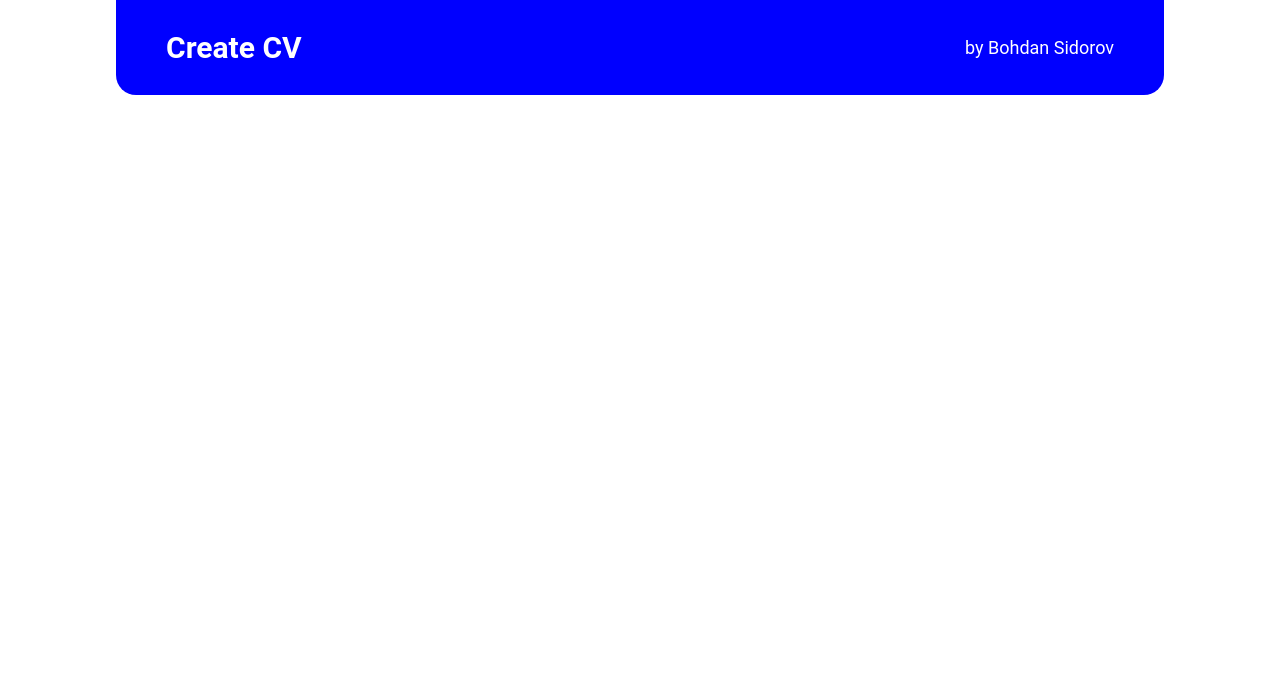
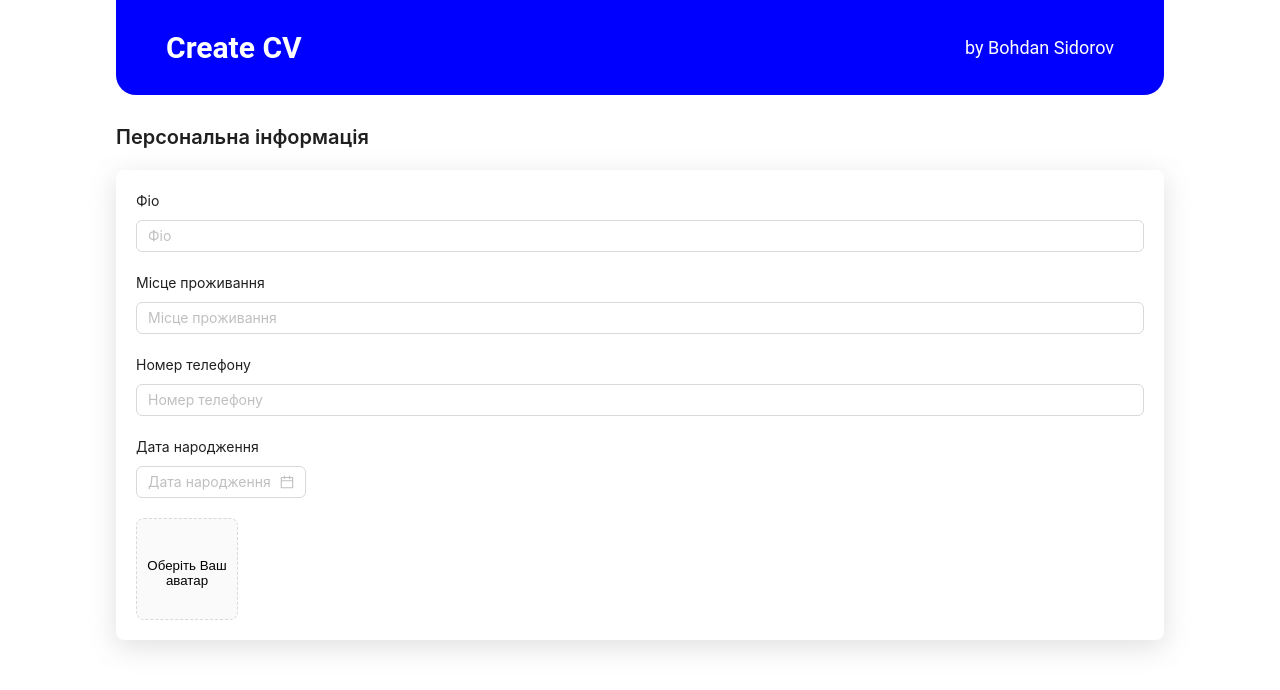
Before and after one commit to freecree/create-cv, a React app: page / in a window 1280 px wide. Shown: the top 690 px of the page. Built offline with nearby package versions, Linux system fonts and the light colour scheme.

Commit message:
feat: add personal info block layout

```diff
--- a/package.json
+++ b/package.json
@@ -15,6 +15,7 @@
   "dependencies": {
     "@types/react": "^18.2.48",
     "@types/react-dom": "^18.2.18",
+    "antd": "^5.13.3",
     "html-webpack-plugin": "^5.6.0",
     "react": "^18.2.0",
     "react-dom": "^18.2.0",
--- a/src/components/App.tsx
+++ b/src/components/App.tsx
@@ -1,3 +1,4 @@
+import CVForm from './cv-form/CVForm';
 import Header from './header/Header';
 import styled from 'styled-components';
 
@@ -12,6 +13,7 @@ function App() {
   return (
     <AppWrapper>
       <Header />
+      <CVForm />
     </AppWrapper>
   );
 }
--- /dev/null
+++ b/src/components/avatar-upload/AvatarUpload.tsx
@@ -0,0 +1,69 @@
+import { useState } from 'react';
+import { Upload, message } from 'antd';
+import { LoadingOutlined } from '@ant-design/icons';
+import type { GetProp, UploadProps } from 'antd';
+
+type FileType = Parameters<GetProp<UploadProps, 'beforeUpload'>>[0];
+
+function AvatarUpload() {
+  const [loading, setLoading] = useState(false);
+  const [imageUrl, setImageUrl] = useState<string>();
+
+  const getBase64 = (img: FileType, callback: (url: string) => void) => {
+    const reader = new FileReader();
+    reader.addEventListener('load', () => callback(reader.result as string));
+    reader.readAsDataURL(img);
+  };
+
+  const beforeUpload = (file: FileType) => {
+    const isJpgOrPng = file.type === 'image/jpeg' || file.type === 'image/png';
+    if (!isJpgOrPng) {
+      message.error('You can only upload JPG/PNG file!');
+    }
+    const isLt2M = file.size / 1024 / 1024 < 2;
+    if (!isLt2M) {
+      message.error('Image must smaller than 2MB!');
+    }
+    return isJpgOrPng && isLt2M;
+  };
+
+  const handleChange: UploadProps['onChange'] = (info) => {
+    if (info.file.status === 'uploading') {
+      setLoading(true);
+      return;
+    }
+    if (info.file.status === 'done') {
+      // Get this url from response in real world.
+      getBase64(info.file.originFileObj as FileType, (url) => {
+        setLoading(false);
+        setImageUrl(url);
+      });
+    }
+  };
+  const uploadButton = (
+    <button style={{ border: 0, background: 'none' }} type='button'>
+      {loading ? <LoadingOutlined /> : ''}
+      <div style={{ marginTop: 8 }}>Оберіть Ваш аватар</div>
+    </button>
+  );
+
+  return (
+    <Upload
+      name='avatar'
+      listType='picture-card'
+      className='avatar-uploader'
+      showUploadList={false}
+      beforeUpload={beforeUpload}
+      onChange={handleChange}
+      action='https://run.mocky.io/v3/435e224c-44fb-4773-9faf-380c5e6a2188'
+    >
+      {imageUrl ? (
+        <img src={imageUrl} alt='avatar' style={{ width: '100%' }} />
+      ) : (
+        uploadButton
+      )}
+    </Upload>
+  );
+}
+
+export default AvatarUpload;
--- /dev/null
+++ b/src/components/cv-form/CVForm.tsx
@@ -0,0 +1,17 @@
+import { Form } from 'antd';
+import PersonalInfo from '../personal-info/PersonalInfo';
+
+function CVForm() {
+  return (
+    <Form
+      name='cv-form'
+      style={{ marginTop: '20px' }}
+      initialValues={{ remember: true }}
+      autoComplete='off'
+    >
+      <PersonalInfo />
+    </Form>
+  );
+}
+
+export default CVForm;
--- /dev/null
+++ b/src/components/personal-info/PersonalInfo.tsx
@@ -0,0 +1,47 @@
+import { Form, Input, DatePicker, Space } from 'antd';
+import type { DatePickerProps } from 'antd';
+import { FormSectionWrapper } from '../styles/FormSectionWrapper';
+import { FormSectionTitle } from '../styles/FormSectionTitle';
+import { FormInputLabel } from '../styles/FormInputLable';
+import AvatarUpload from '../avatar-upload/AvatarUpload';
+
+function PersonalInfo() {
+  const onChange: DatePickerProps['onChange'] = (date, dateString) => {
+    console.log(date, dateString);
+  };
+
+  return (
+    <div>
+      <FormSectionTitle level={2}>Персональна інформація</FormSectionTitle>
+      <FormSectionWrapper>
+        <Form.Item>
+          <FormInputLabel>Фіо</FormInputLabel>
+          <Input placeholder='Фіо' />
+        </Form.Item>
+        <Form.Item>
+          <FormInputLabel>Місце проживання</FormInputLabel>
+          <Input placeholder='Місце проживання' />
+        </Form.Item>
+        <Form.Item>
+          <FormInputLabel>Номер телефону</FormInputLabel>
+          <Input placeholder='Номер телефону' />
+        </Form.Item>
+        <Form.Item>
+          <FormInputLabel>Дата народження</FormInputLabel>
+          <Space direction='vertical'>
+            <DatePicker
+              style={{ width: '170px' }}
+              onChange={onChange}
+              placeholder='Дата народження'
+            />
+          </Space>
+        </Form.Item>
+        <Form.Item>
+          <AvatarUpload />
+        </Form.Item>
+      </FormSectionWrapper>
+    </div>
+  );
+}
+
+export default PersonalInfo;
--- /dev/null
+++ b/src/components/styles/FormInputLable.ts
@@ -0,0 +1,10 @@
+import styled from 'styled-components';
+import { Typography } from 'antd';
+
+const { Paragraph } = Typography;
+
+export const FormInputLabel = styled(Paragraph)`
+  &.ant-typography {
+    margin-bottom: 8px;
+  }
+`;
--- /dev/null
+++ b/src/components/styles/FormSectionTitle.ts
@@ -0,0 +1,12 @@
+import styled from 'styled-components';
+import { Typography } from 'antd';
+
+const { Title } = Typography;
+
+export const FormSectionTitle = styled(Title)`
+  &.ant-typography {
+    font-size: 20px;
+    margin-bottom: 20px;
+    margin-top: 30px;
+  }
+`;
--- /dev/null
+++ b/src/components/styles/FormSectionWrapper.ts
@@ -0,0 +1,10 @@
+import styled from 'styled-components';
+
+export const FormSectionWrapper = styled.div`
+  padding: 20px;
+  border-radius: 8px;
+  box-shadow: rgba(100, 100, 111, 0.2) 0px 7px 29px 0px;
+  display: flex;
+  flex-direction: column;
+  gap: 20px;
+`;
--- a/src/styles.css
+++ b/src/styles.css
@@ -18,3 +18,7 @@ h1, h2, h3, h4, h5, h6 {
   margin: 0;
   padding: 0;
 }
+
+.ant-form-item {
+  margin-bottom: 0;
+}
```
